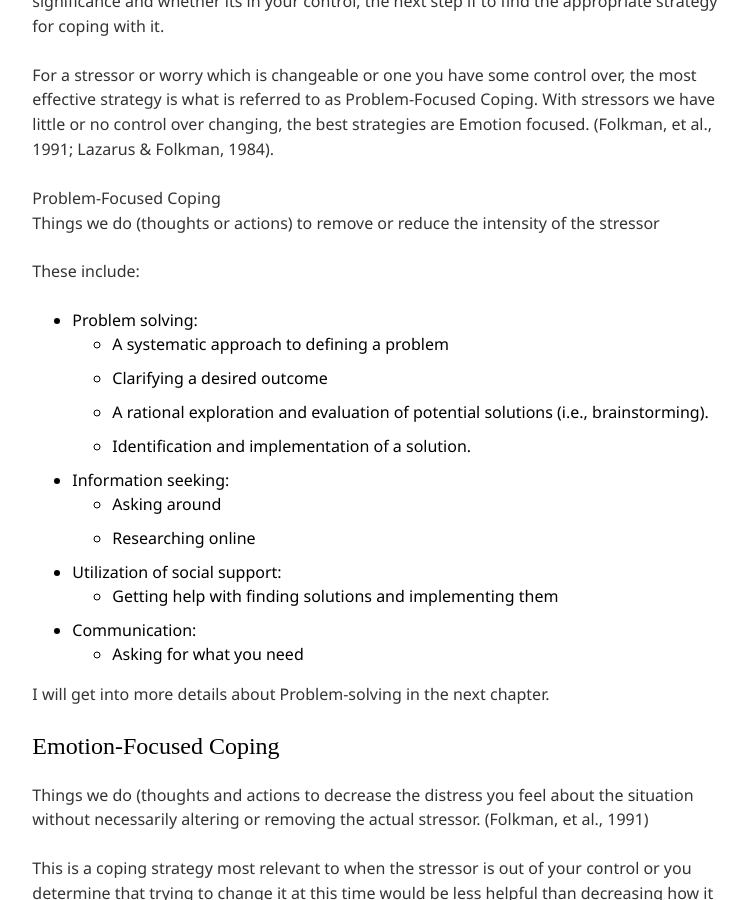
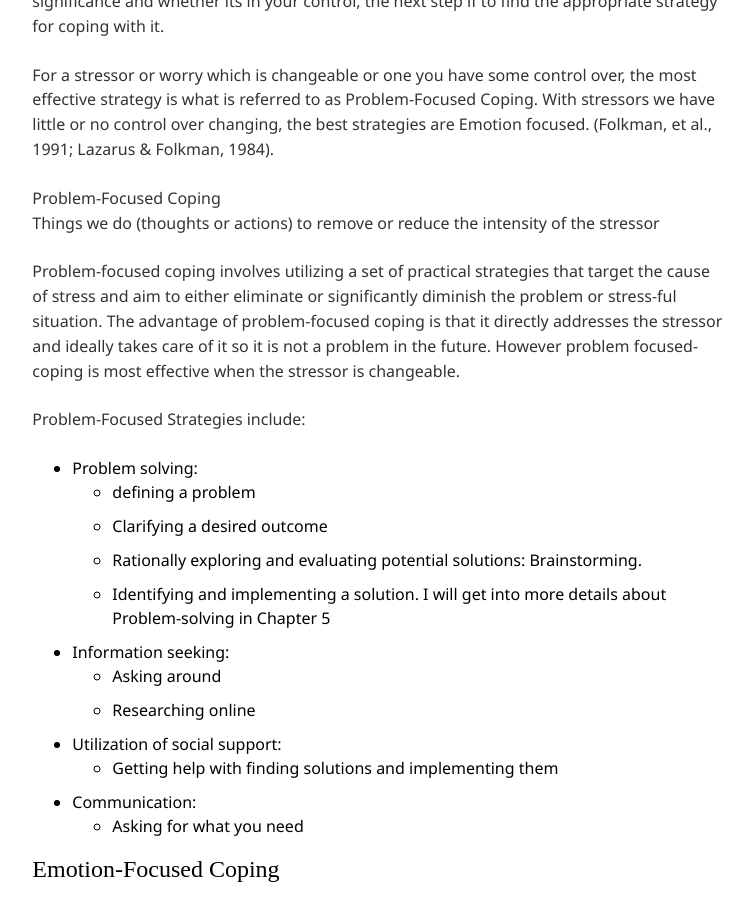
Before and after one commit to mtorres253/mtorres253.github.io, a Jekyll site: the page built from chapt-1/index.md, in a window 1280 px wide and 900 px high, scrolled down 1955 px. Shown: the whole window, without its empty margins (384-1137 px from the left). Built offline with Jekyll 4.4.1, drawn with Linux system fonts in a browser that asks for light colours; nearby versions of some CDN libraries; some web fonts are replaced; comment, search, counter and statistics services are not loaded.

Commit message:
Update index.md

```diff
--- a/chapt-1/index.md
+++ b/chapt-1/index.md
@@ -64,13 +64,16 @@ For a stressor or worry which is changeable or one you have some control over, t
 Problem-Focused Coping
 Things we do (thoughts or actions) to remove or reduce the intensity of the stressor
 
-These include:
+Problem-focused coping involves utilizing a set of practical strategies that target the cause of stress and aim to either eliminate or significantly diminish the problem or stress-ful situation. The advantage of problem-focused coping is that it directly addresses the stressor and ideally takes care of it so it is not a problem in the future. However problem focused-coping is most effective when the stressor is changeable.
+
+Problem-Focused Strategies include:
 
 - Problem solving:
-  - A systematic approach to defining a problem
+  - defining a problem
   - Clarifying a desired outcome
-  - A rational exploration and evaluation of potential solutions (i.e., brainstorming).
-  - Identification and implementation of a solution.
+  - Rationally exploring and evaluating potential solutions: Brainstorming.
+  - Identifying and implementing a solution.
+  I will get into more details about Problem-solving in Chapter 5
 - Information seeking:
   - Asking around
   - Researching online
@@ -78,8 +81,6 @@ These include:
   - Getting help with finding solutions and implementing them
 - Communication:
   - Asking for what you need
-
-I will get into more details about Problem-solving in the next chapter.
 
 ## Emotion-Focused Coping
 Things we do (thoughts and actions to decrease the distress you feel about the situation without necessarily altering or removing the actual stressor. (Folkman, et al., 1991)
```
